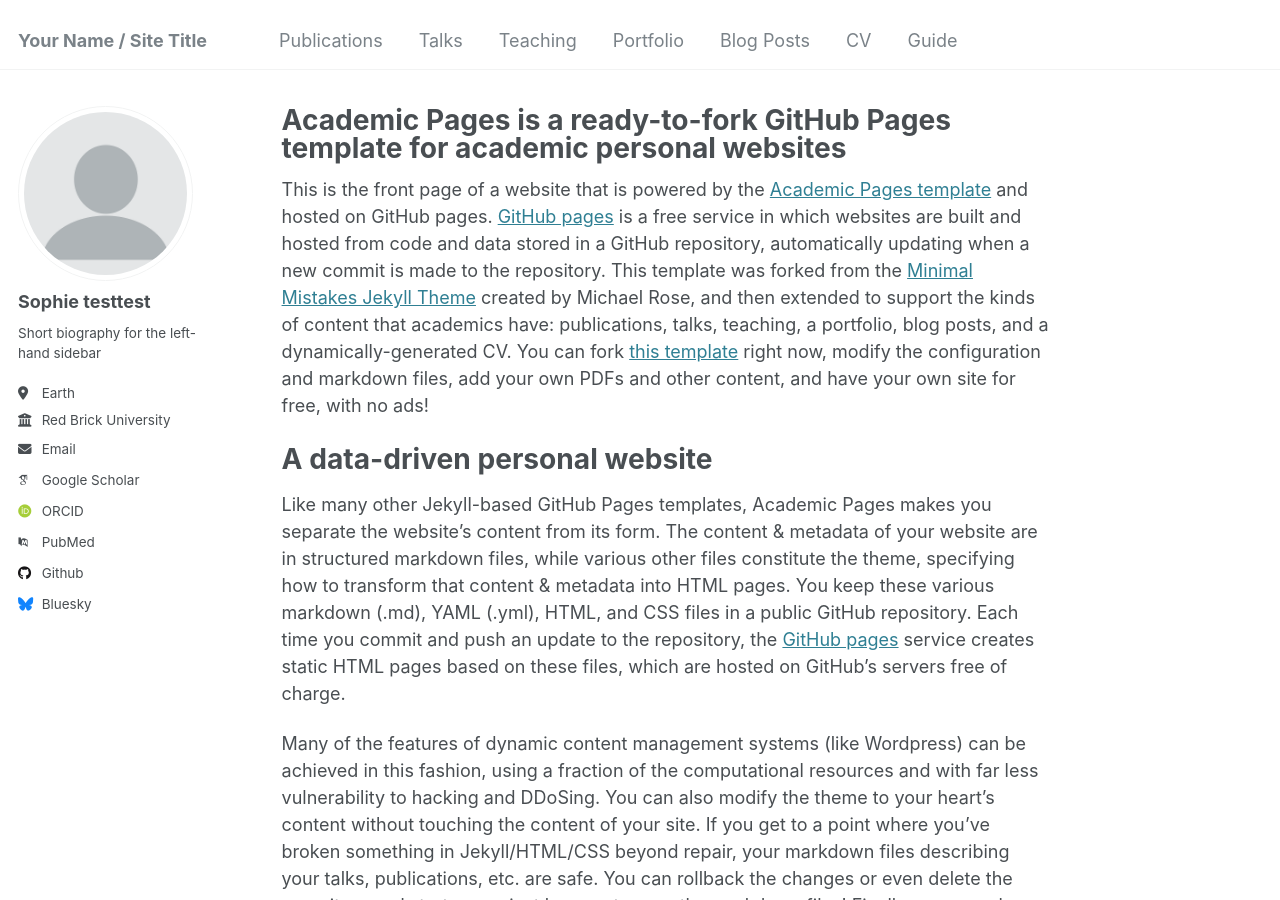
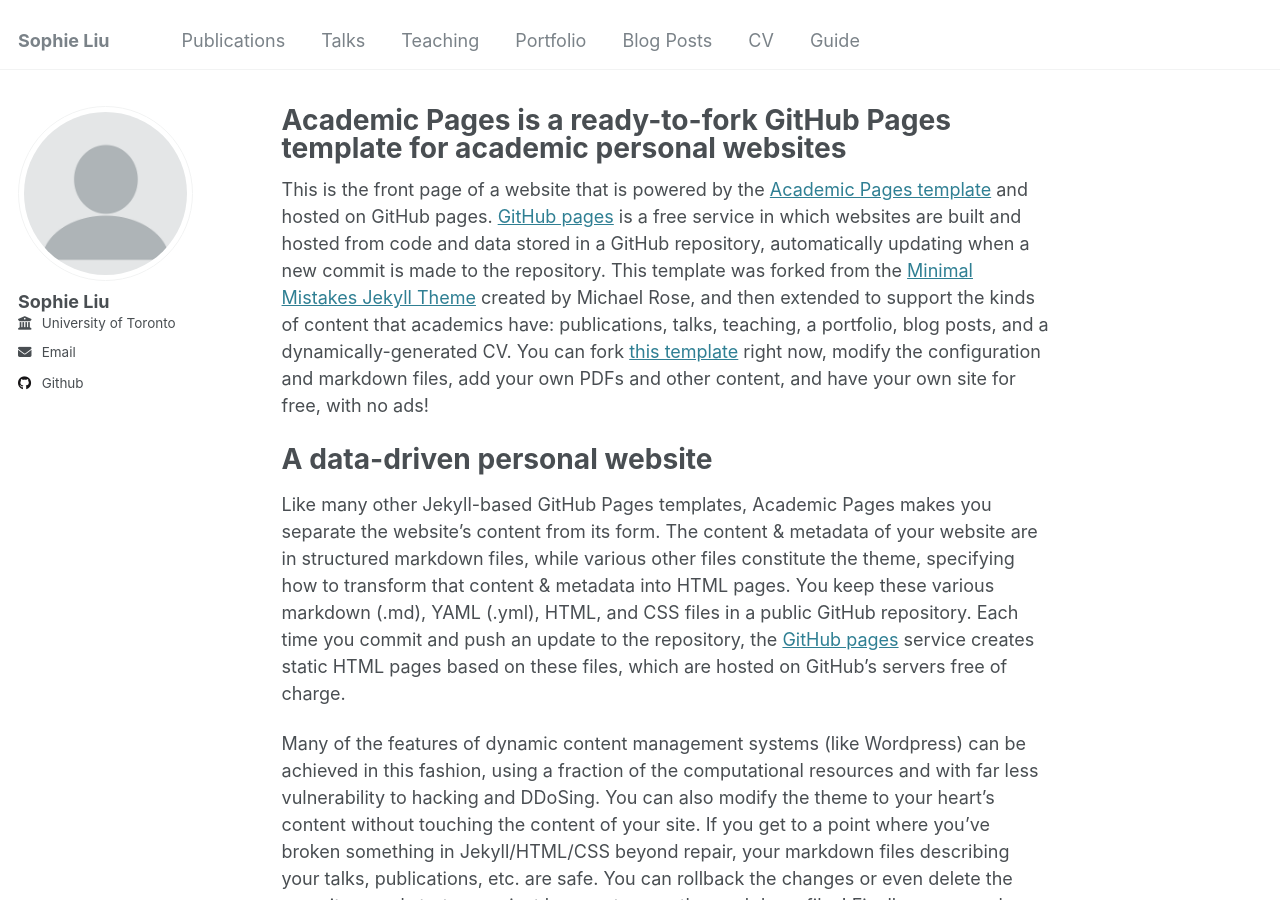
Before and after one commit to sophlzy3/sophieliu.github.io, a Jekyll site: the page built from _pages/about.md, in a window 1280 px wide and 900 px high. Built offline with Jekyll 4.4.1, drawn with Linux system fonts in a browser that asks for light colours; some web fonts are replaced.

Commit message:
basic settings

```diff
--- a/_config.yml
+++ b/_config.yml
@@ -8,7 +8,7 @@
 
 # Basic Site Settings
 locale                   : "en-US"
-title                    : "Your Name / Site Title"
+title                    : "Sophie Liu"
 title_separator          : "-"
 name                     : &name "Sophie Liu"
 description              : &description "personal description"
@@ -22,34 +22,34 @@ repository               : "academicpages/academicpages.github.io"
 author:
   # Biographic information
   avatar           : "profile.png"
-  name             : "Sophie testtest"
+  name             : "Sophie Liu"
   pronouns         : # example: "she/her"
-  bio              : "Short biography for the left-hand sidebar"
-  location         : "Earth"
-  employer         : "Red Brick University"
+  bio              : # "Short biography for the left-hand sidebar"
+  location         : # "Toronto, Canada"
+  employer         : "University of Toronto"
   uri              : # URL
-  email            : "none@example.org"
+  email            : "sophiezy.liu@mail.utoronto.ca"
 
   # Academic websites
-  arxiv            : # URL - Update with the correct link to your profile
-  googlescholar    : "https://scholar.google.com/citations?user=PS_CX0AAAAAJ"
-  impactstory      : # URL
-  orcid            : "http://orcid.org/yourorcidurl"
-  semantic         : # URL
-  pubmed           : "https://www.ncbi.nlm.nih.gov/pubmed/?term=john+snow"
-  researchgate     : # URL
-  scopus           : # URL
+  # arxiv            : # URL - Update with the correct link to your profile
+  # googlescholar    : "https://scholar.google.com/citations?user=PS_CX0AAAAAJ"
+  # impactstory      : # URL
+  # orcid            : "http://orcid.org/yourorcidurl"
+  # semantic         : # URL
+  # pubmed           : "https://www.ncbi.nlm.nih.gov/pubmed/?term=john+snow"
+  # researchgate     : # URL
+  # scopus           : # URL
 
   # Repositories and software development
   bitbucket        : # Username - Update with your username on the site
   codepen          : # Username
   dribbble         : # Username
-  github           : "academicpages"
+  github           : "sophlzy3"
   kaggle           : # Username
   stackoverflow    : # User number or user number and name (i.e., use "1" or "1/jeff-atwood")
 
   # Social media
-  bluesky          : "bsky.app" # Replace this with you Bluesky username
+  bluesky          : # Username
   facebook         : # Username
   flickr           : # Username
   foursquare       : # Username
```
